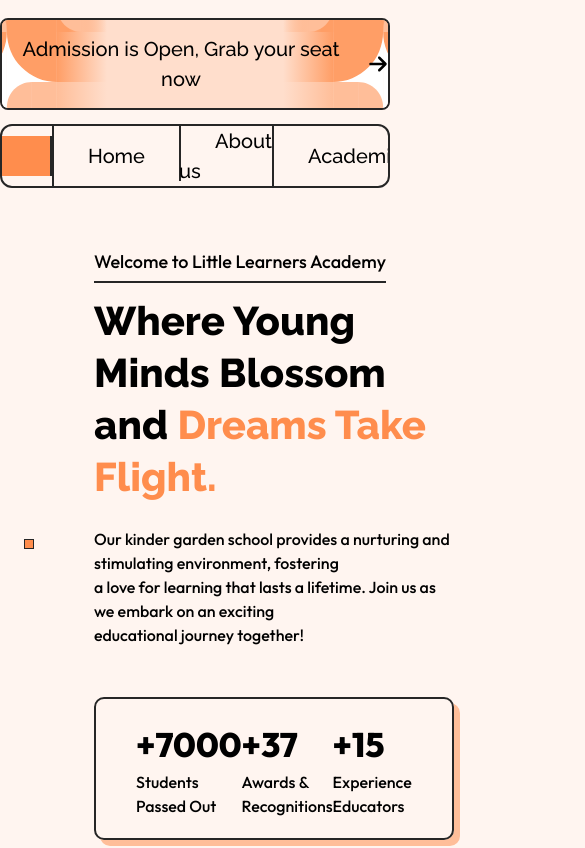
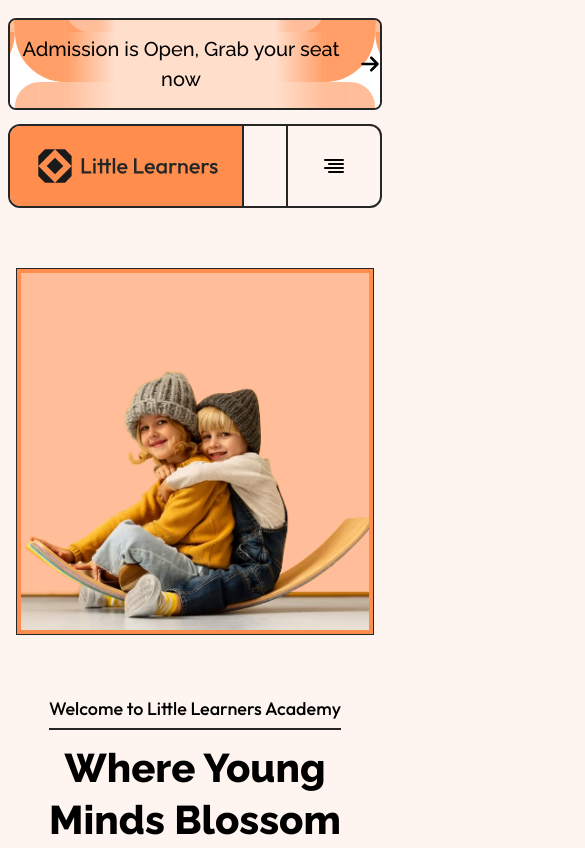
Before and after one commit to NRProsper/little-learners, a React (Vite) app: page / in a window 390 px wide. Shown: the top 848 px of the page, 585 px wide, since content can reach past the window. Built offline with nearby package versions, Linux system fonts and the light colour scheme.

Commit message:
➕✅ Added basic responsiveness

```diff
--- a/src/components/Announcements.jsx
+++ b/src/components/Announcements.jsx
@@ -5,7 +5,7 @@ import {FaArrowRight as Arrow} from "react-icons/fa6";
 const Announcements = ({className}) => {
     return (
         <div id="announcement" className={`${className}`}>
-            <div className="container mx-auto">
+            <div className="container mx-auto px-2 xl:px-0">
                 <div className="relative border-2 border-gray-15  py-[14px] rounded-[8px] text-center bg-orange-90 overflow-hidden">
                     <img className="absolute -bottom-6 -left-24 md:-left-2 " src={abstract} alt=""/>
                     <Link to={""} className="relative z-10 font-medium text-[20px] flex items-center justify-center space-x-2">
--- a/src/components/Benefits.jsx
+++ b/src/components/Benefits.jsx
@@ -1,4 +1,3 @@
-import SectionTitle from "./SectionTitle.jsx";
 import BenefitsCard from "./BenefitsCard.jsx";
 import graduation from "../assets/img/graduation.png"
 import crown from "../assets/img/crown.png"
@@ -45,7 +44,7 @@ const Benefits = () => {
     return (
         <SectionWrapper mini={"Children Deserve Bright Future"} title={"Our Benefits"} description={"With a dedicated team of experienced educators, state-of-the-art facilities, and a comprehensive curriculum,<br /> we aim to lay a strong foundation for your child's future."}>
             <div className="bottom-cards">
-                <div className="grid grid-cols-3 grid-rows-2 gap-x-[40px] gap-y-[60px]">
+                <div className="grid grid-cols-1 md:grid-cols-2 xl:grid-cols-3 xl:grid-rows-2 md:gap-x-[40px] gap-y-[60px]">
                     {
                         benefits.map((benefit, idx) => (
                             <BenefitsCard key={idx} benefit={benefit}/>
--- a/src/components/Explore.jsx
+++ b/src/components/Explore.jsx
@@ -30,7 +30,7 @@ const Explore = () => {
             title={"Navigate through our Pages"}
             description={"Your gateway to discovering a wealth of valuable information about our kindergarten school, Feel free to explore <br /> and learn more about the enriching experiences that await your child at our kindergarten school"}
         >
-            <div className="pages grid-cols-2 grid gap-[50px]">
+            <div className="pages grid-cols-1 lg:grid-cols-2 grid gap-[50px]">
                 {
                     pages.map((page, idx) => (
                         <Card key={idx}>
--- a/src/components/FAQ.jsx
+++ b/src/components/FAQ.jsx
@@ -8,7 +8,7 @@ const FAQ = () => {
             title={"Frequently Asked Questions"}
             description={"Find all the essential information you need in our FAQ section, designed to address the most frequently asked <br /> questions and help you make informed decisions for your child's education."}
         >
-            <div id="questions" className="flex items-start gap-[50px]">
+            <div id="questions" className="flex flex-col lg:flex-row items-start gap-[50px]">
                 <div className="col flex-col flex gap-[30px]">
                     <Question/>
                     <Question/>
--- a/src/components/Hero.jsx
+++ b/src/components/Hero.jsx
@@ -2,27 +2,27 @@ import HeroImg from "../assets/img/hero.png"
 const Hero = () => {
     return(
         <section id="hero" className="my-[60px]">
-            <div className="container mx-auto px-[24px]">
-                <div className="hero-wrapper flex items-center gap-[60px]">
-                    <div className="img-wrapper h-[785] w-[785px] bg-orange-80">
-                        <div className="img relative w-full h-full border border-gray-15">
+            <div className="container mx-auto px-4 xl:px-[24px]">
+                <div className="hero-wrapper flex flex-col xl:flex-row items-center gap-[60px]">
+                    <div className="img-wrapper w-full bg-orange-80">
+                        <div className=" relative w-full h-full border border-gray-15">
                             <img src={HeroImg} alt="" className="hero-img relative w-full h-full border-4 border-orange-65"/>
                         </div>
                     </div>
-                    <div className="text">
+                    <div className="text text-center xl:text-left">
                         <h3 className="text-[18px] font-medium font-outfit pb-[6px] border-b-2 border-gray-15 inline-block">Welcome to Little Learners Academy</h3>
                         <h1 className="font-extrabold text-[40px] leading-130 mt-3">
-                            Where Young Minds Blossom <br /> and
+                            Where Young Minds Blossom  and
                             <span className="text-orange-65"> Dreams Take Flight.</span>
                         </h1>
                         <p className="font-medium font-outfit text-[16px] mt-6">Our kinder garden school provides a nurturing and stimulating environment, fostering <br /> a
                             love for learning that lasts a lifetime. Join us as we embark on an exciting <br /> educational journey together!</p>
-                        <div className="hero-card mt-[50px] flex items-center justify-between px-[40px] py-[20px] rounded-[10px] border-2 border-gray-15">
-                            <div className="number">
+                        <div className="hero-card mt-[50px] flex flex-col md:flex-row items-center justify-between px-[40px] py-[20px] rounded-[10px] border-2 border-gray-15">
+                            <div className="number border-b-2 w-full pb-2 border-gray-15 md:border-0 xl:pb-0 md:w-auto">
                                 <span>+7000</span>
                                 <span>Students Passed Out</span>
                             </div>
-                            <div className="number">
+                            <div className="number border-b-2 w-full pb-2 border-gray-15 md:border-0 xl:pb-0 md:w-auto">
                                 <span>+37</span>
                                 <span>Awards & Recognitions</span>
                             </div>
--- a/src/components/NavBar.jsx
+++ b/src/components/NavBar.jsx
@@ -1,5 +1,6 @@
 import {Link} from "react-router-dom";
 import Logo from "../assets/img/header-logo.svg";
+import { FiAlignRight as Bars } from "react-icons/fi";
 const links = [
     {
         to: "/",
@@ -30,12 +31,12 @@ const links = [
 const NavBar = () => {
     return (
         <div id={"Navigation"}>
-            <div className="container mx-auto">
+            <div className="container mx-auto px-2 xl:px-0">
                 <div id="nav-wrapper" className="rounded-[12px] border-2 border-gray-15 flex items-center justify-between overflow-hidden">
                     <Link to={"/"} className="px-[24px] py-[20px] border-r-2 border-gray-15 bg-orange-65">
                         <img src={Logo} alt="Little Learners Logo"/>
                     </Link>
-                    <ul className="flex items-center">
+                    <ul className="hidden xl:flex items-center">
                         {
                             links.map((link, idx) => (
                                 <li key={idx} className="nav-link">
@@ -48,6 +49,9 @@ const NavBar = () => {
                             ))
                         }
                     </ul>
+                    <button className="inline-block px-[34px] py-[28px] border-s-2 border-gray-15 font-medium text-[24px]  xl:hidden">
+                        <Bars />
+                    </button>
                 </div>
             </div>
         </div>
--- a/src/components/Testimonials.jsx
+++ b/src/components/Testimonials.jsx
@@ -14,7 +14,7 @@ const Testimonials = () => {
                     modules={[Navigation]}
                     navigation={false}
                     spaceBetween={50}
-                    slidesPerView={3}
+                    slidesPerView={1}
                     breakpoints={{
                         1024: {
                             slidesPerView: 3,
@@ -24,7 +24,7 @@ const Testimonials = () => {
                         },
                         640: {
                             slidesPerView: 1,
-                        },
+                        }
                     }}
             >
                 <SwiperSlide className=""><TestimonialCard/></SwiperSlide>
--- a/src/layoutes/SectionWrapper.jsx
+++ b/src/layoutes/SectionWrapper.jsx
@@ -6,7 +6,7 @@ const SectionWrapper = ({mini, title, description, children}) => {
         <section className="my-[150px]">
             <div className="container mx-auto px-[24px]">
                 <div className="flex items-center justify-center flex-col gap-y-[100px]">
-                    <div className="top flex items-center justify-center flex-col">
+                    <div className="top text-center flex items-center justify-center flex-col">
                         <SectionTitle>
                             <h3>{mini}</h3>
                         </SectionTitle>
```
Also changed, not shown: src/components/Footer.jsx (+10 -5 lines).
